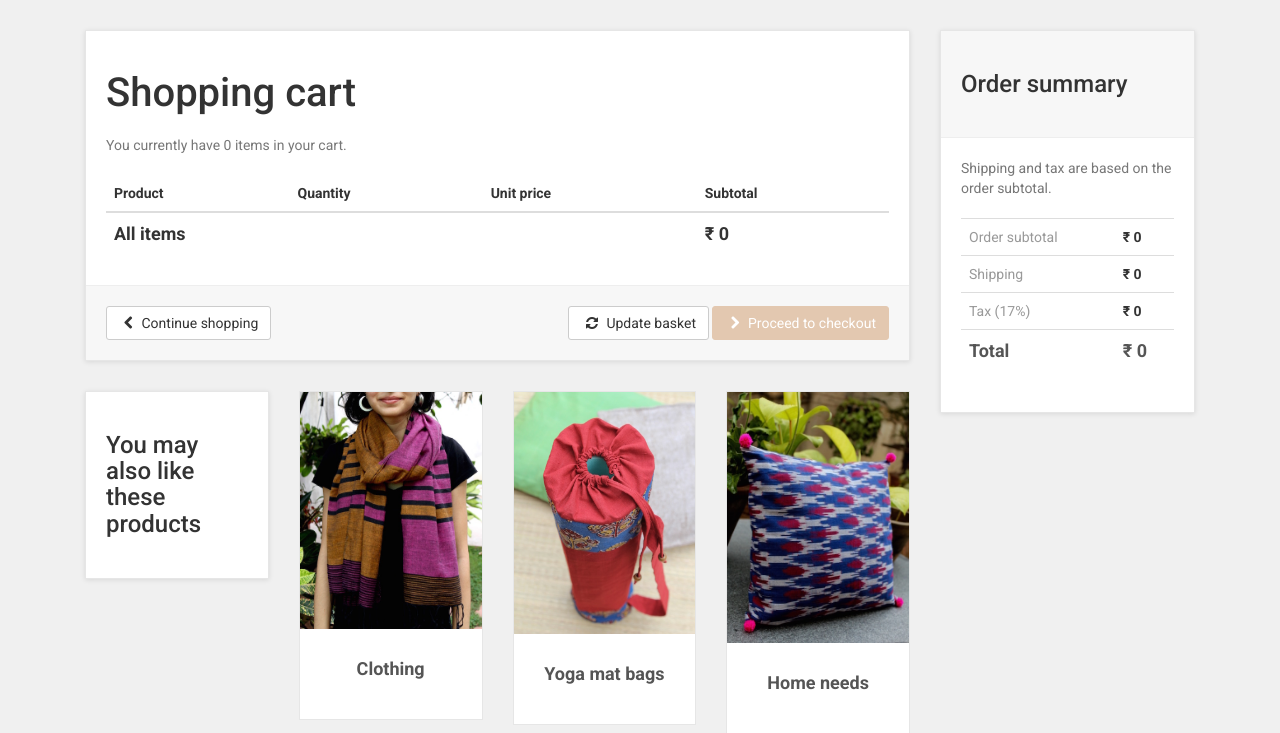
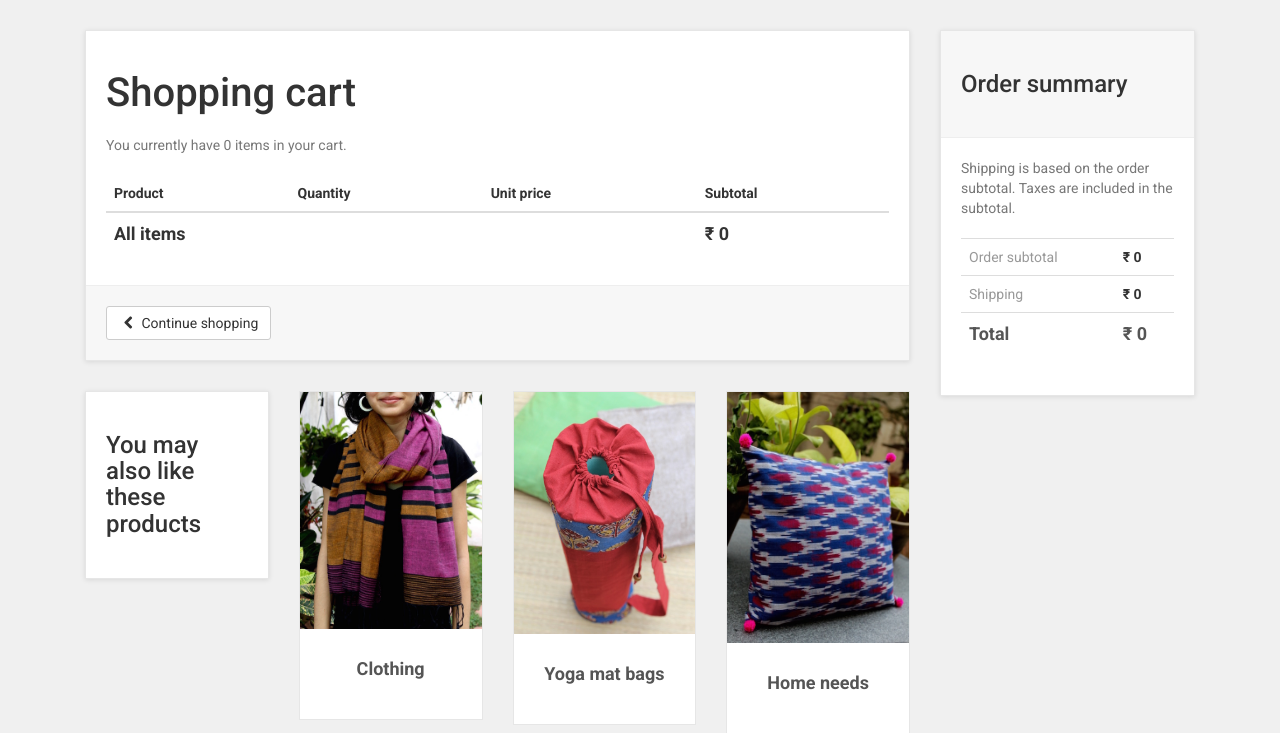
Before and after one commit to hebda/JiCurations, a Flask app: page /basket in a window 1280 px wide. Shown: the part 71-804 px from the top of the page. Run offline with Flask 2, Linux system fonts and the light colour scheme; lists and menus that the app fills with data are empty; some libraries are stand-ins or nearby versions.

Commit message:
fixed links

```diff
--- a/app/templates/basket.html
+++ b/app/templates/basket.html
@@ -111,10 +111,12 @@
                                 <div class="pull-left">
                                     <a href="/index#products" class="btn btn-default"><i class="fa fa-chevron-left"></i> Continue shopping</a>
                                 </div>
+				{% if num_items_in_cart>0: %}
                                 <div class="pull-right">
                                     <button class="btn btn-default"><i class="fa fa-refresh"></i> Update basket</button>
-                                    <a href="/coming_soon" class="btn btn-primary" type="submit"><i class="fa fa-chevron-right"></i> Proceed to checkout</a>
+                                    <a href="/checkout" class="btn btn-primary" type="submit"><i class="fa fa-chevron-right"></i> Proceed to checkout</a>
                                 </div>
+				{% endif %}
                             </div>
 
                         </form>
@@ -181,7 +183,7 @@
                         <div class="box-header">
                             <h3>Order summary</h3>
                         </div>
-                        <p class="text-muted">Shipping and tax are based on the order subtotal.</p>
+                        <p class="text-muted">Shipping is based on the order subtotal. Taxes are included in the subtotal.</p>
 
                         <div class="table-responsive">
                             <table class="table">
@@ -194,10 +196,6 @@
                                         <td>Shipping</td>
                                         <th>&#8377 {{shipping_total}}</th>
                                     </tr>
-                                    <tr>
-                                        <td>Tax (17%)</td>
-                                        <th>&#8377 {{tax_total}}</th>
-                                    </tr>
                                     <tr class="total">
                                         <td>Total</td>
                                         <th>&#8377 {{order_total}}</th>
@@ -207,7 +205,6 @@
                         </div>
 
                     </div>
-
 
                 </div>
                 <!-- /.col-md-3 -->
@@ -232,14 +229,14 @@
 
     <!-- *** SCRIPTS TO INCLUDE ***
  _________________________________________________________ -->
-    <script src="js/jquery-1.11.0.min.js"></script>
-    <script src="js/bootstrap.min.js"></script>
-    <script src="js/jquery.cookie.js"></script>
-    <script src="js/waypoints.min.js"></script>
-    <script src="js/modernizr.js"></script>
-    <script src="js/bootstrap-hover-dropdown.js"></script>
-    <script src="js/owl.carousel.min.js"></script>
-    <script src="js/front.js"></script>
+    <script src="static/js/jquery-1.11.0.min.js"></script>
+    <script src="static/js/bootstrap.min.js"></script>
+    <script src="static/js/jquery.cookie.js"></script>
+    <script src="static/js/waypoints.min.js"></script>
+    <script src="static/js/modernizr.js"></script>
+    <script src="static/js/bootstrap-hover-dropdown.js"></script>
+    <script src="static/js/owl.carousel.min.js"></script>
+    <script src="static/js/front.js"></script>
 
 
 
```
